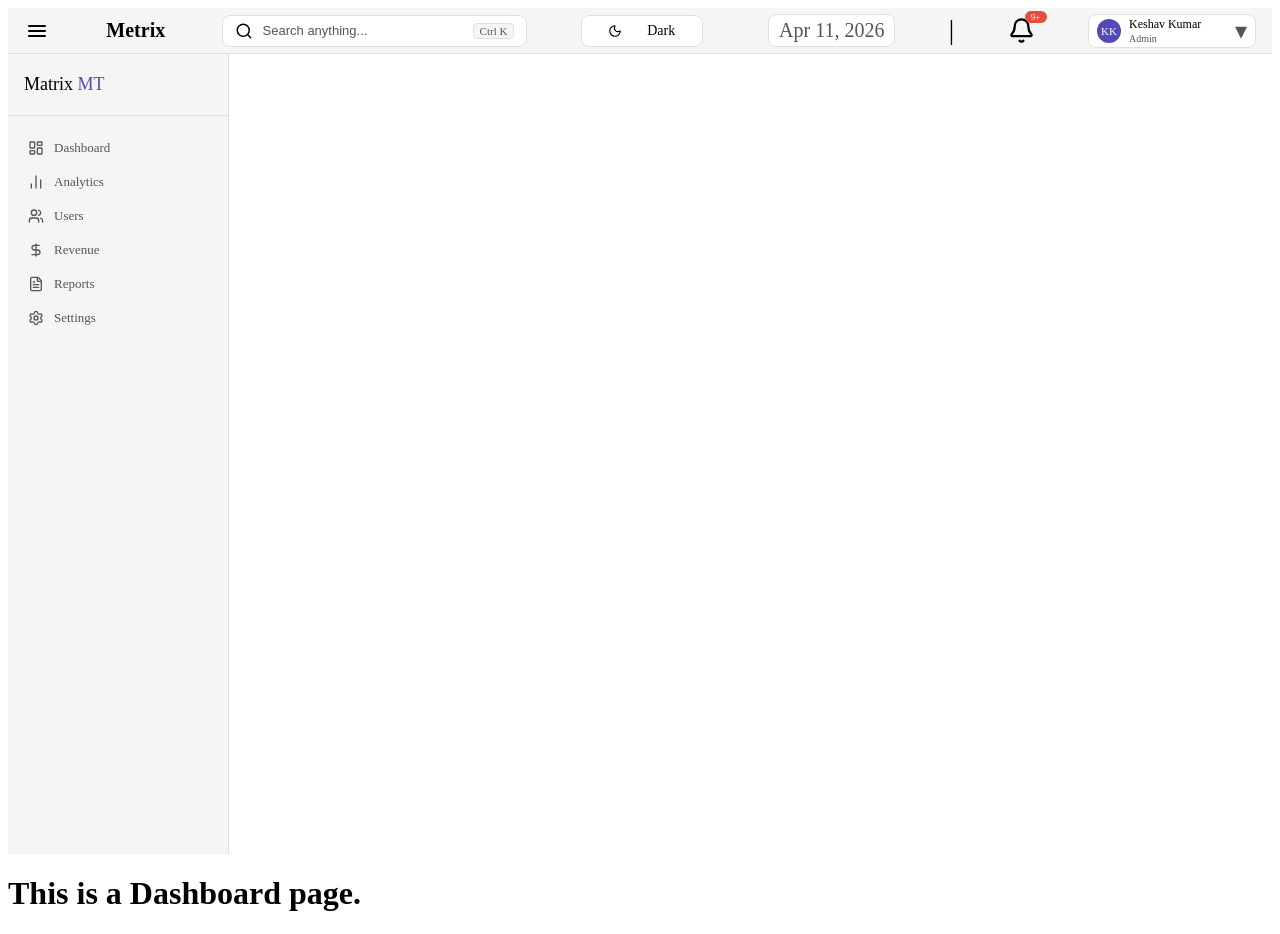
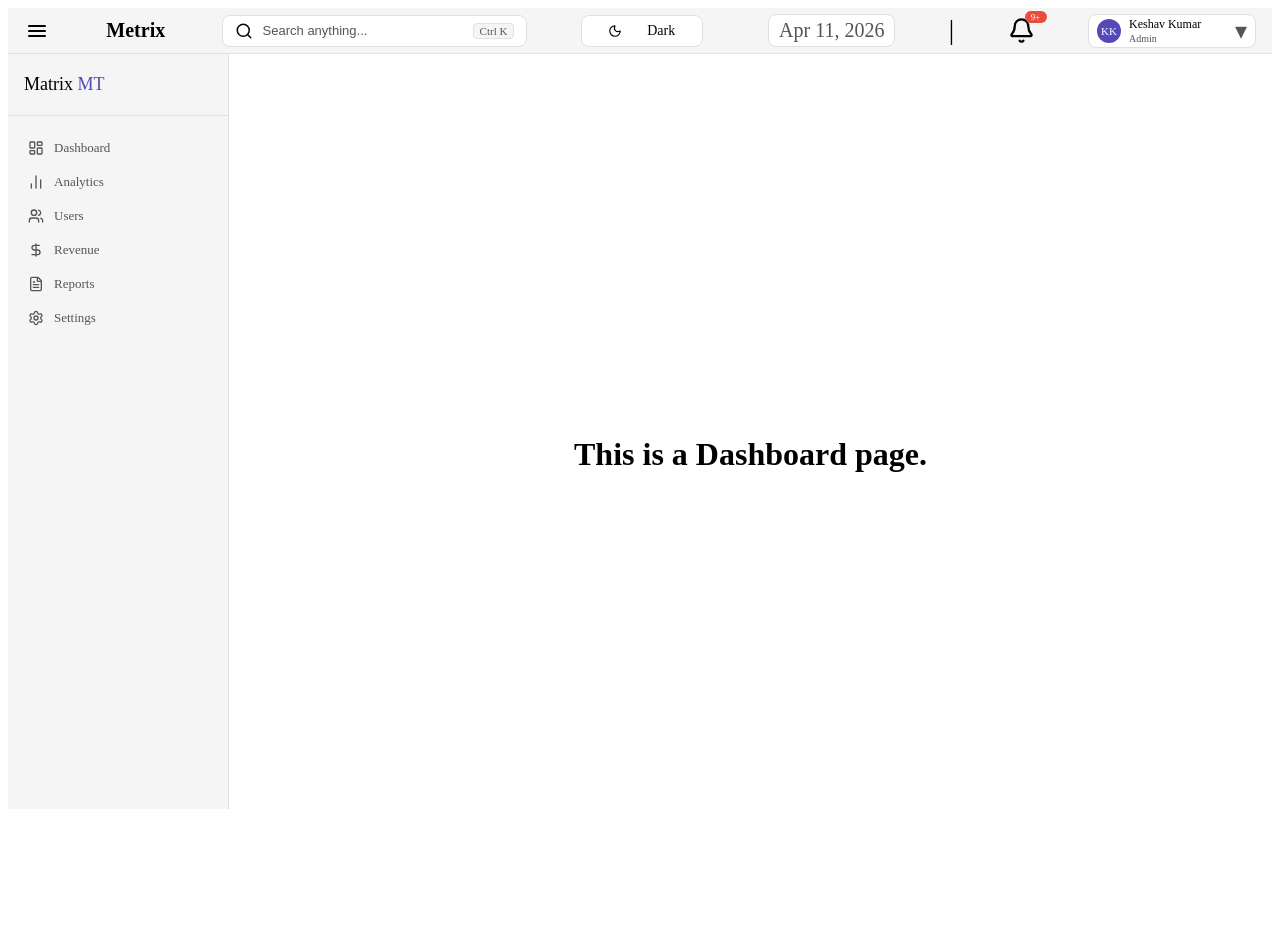
Before and after one commit to Decentkeshu/ANALYTICS-DASHBOARD, a Next.js app: page / in a window 1280 px wide. After the commit the page ends 862 px from the top, so only its background shows below. Built offline with nearby package versions, Linux system fonts and the light colour scheme.

Commit message:
sidebar component page

```diff
--- a/app/Dashboard/analytics/page.tsx
+++ b/app/Dashboard/analytics/page.tsx
@@ -0,0 +1,5 @@
+export default function Analytics(){
+    return<div className="analytics">
+      <h1>Analytics page.</h1>
+    </div>
+}
--- a/app/Dashboard/reports/page.tsx
+++ b/app/Dashboard/reports/page.tsx
@@ -0,0 +1,5 @@
+export default function Reports(){
+    return<div className="analytics">
+      <h1>Reports page.</h1>
+    </div>
+}
--- a/app/Dashboard/revenue/page.tsx
+++ b/app/Dashboard/revenue/page.tsx
@@ -0,0 +1,5 @@
+export default function Revenue(){
+    return<div className="analytics">
+      <h1>Revenue page.</h1>
+    </div>
+}
--- a/app/Dashboard/settings/page.tsx
+++ b/app/Dashboard/settings/page.tsx
@@ -0,0 +1,5 @@
+export default function Settings(){
+    return<div className="analytics">
+      <h1>Settings page.</h1>
+    </div>
+}
--- a/app/Dashboard/users/page.tsx
+++ b/app/Dashboard/users/page.tsx
@@ -0,0 +1,5 @@
+export default function Users(){
+    return<div className="analytics">
+      <h1>Users page.</h1>
+    </div>
+}
--- a/app/components/AppLayout.tsx
+++ b/app/components/AppLayout.tsx
@@ -8,11 +8,14 @@ export default function AppLayout ({children }: {children : React.ReactNode}) {
     const [sidebarOpen , setSidebarOpen] = useState<boolean>(true)
   return<>
 
-        <Navigation ontoggle={() => setSidebarOpen(prev => !prev)} />
-        <div className="main">
-            <Sidebar isopen = {sidebarOpen} />
-            {children}
+ <Navigation ontoggle={() => setSidebarOpen(prev => !prev)} />
+<div className="main">
+    <Sidebar isopen={sidebarOpen} />
 
-            </div>
+    <div className="children">
+        {children}
+    </div>
+</div>
+
   </>
 }
--- a/app/components/sidebar.tsx
+++ b/app/components/sidebar.tsx
@@ -21,7 +21,7 @@ export default function Sidebar({ isopen }: { isopen: boolean }){
         transition: "width 0.25s ease",
         flexShrink: 0,
         borderRight: isopen ? "1px solid var(--border)" : "0",
-        minHeight: "100vh",
+        height: "calc(100vh - 45px)",
         position: "sticky",
         top: "45px",
        overflowY: "auto",
--- a/app/globals.css
+++ b/app/globals.css
@@ -238,8 +238,19 @@ html body{
     color: #534AB7;
 }
 
-.dashboard {
-    /* margin-top: 50px;
-    margin-left : 250px; */
-    /* margin : auto; */
+
+
+
+.children{
+    flex: 1;
+    display: flex;
+    justify-content: center;
+    align-items: center;
 }
+
+.main{
+    display: flex;
+    align-items: stretch;
+    min-height: 100vh;
+
+}
```
